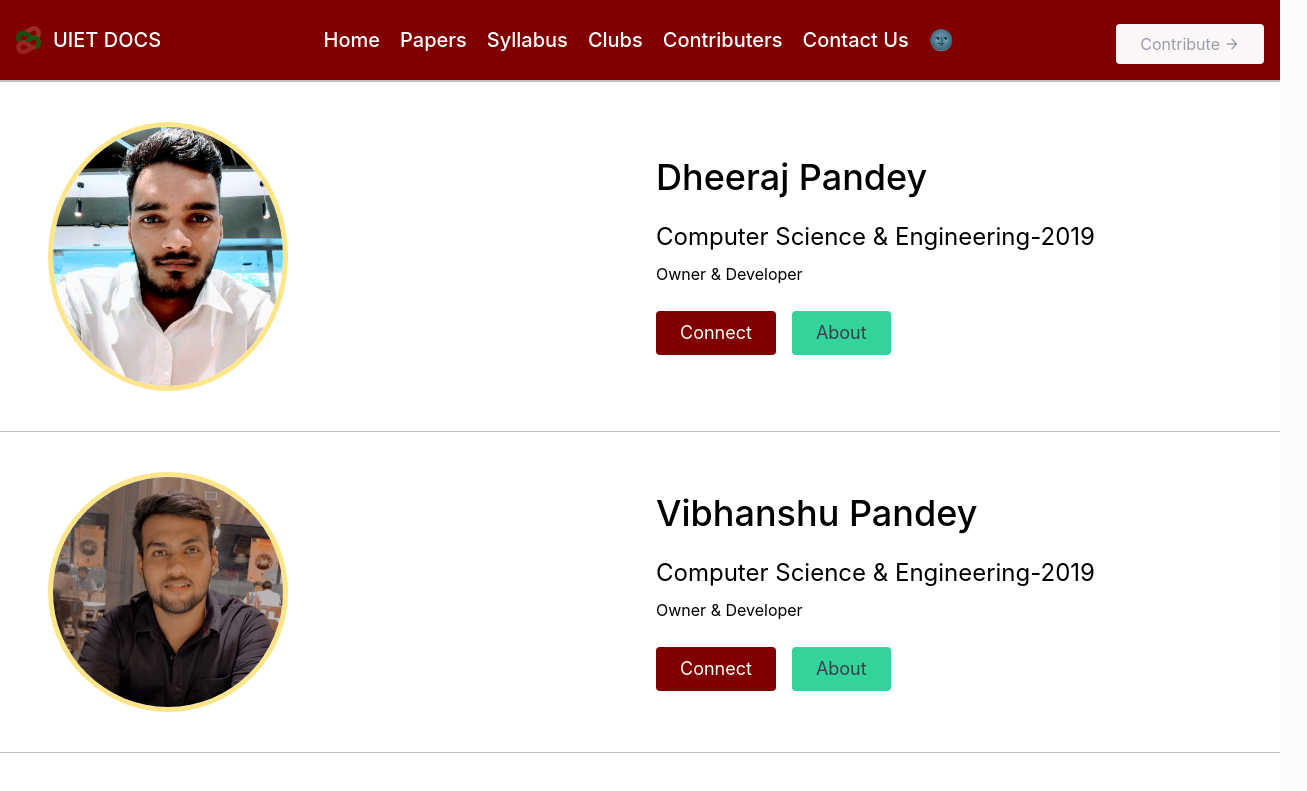
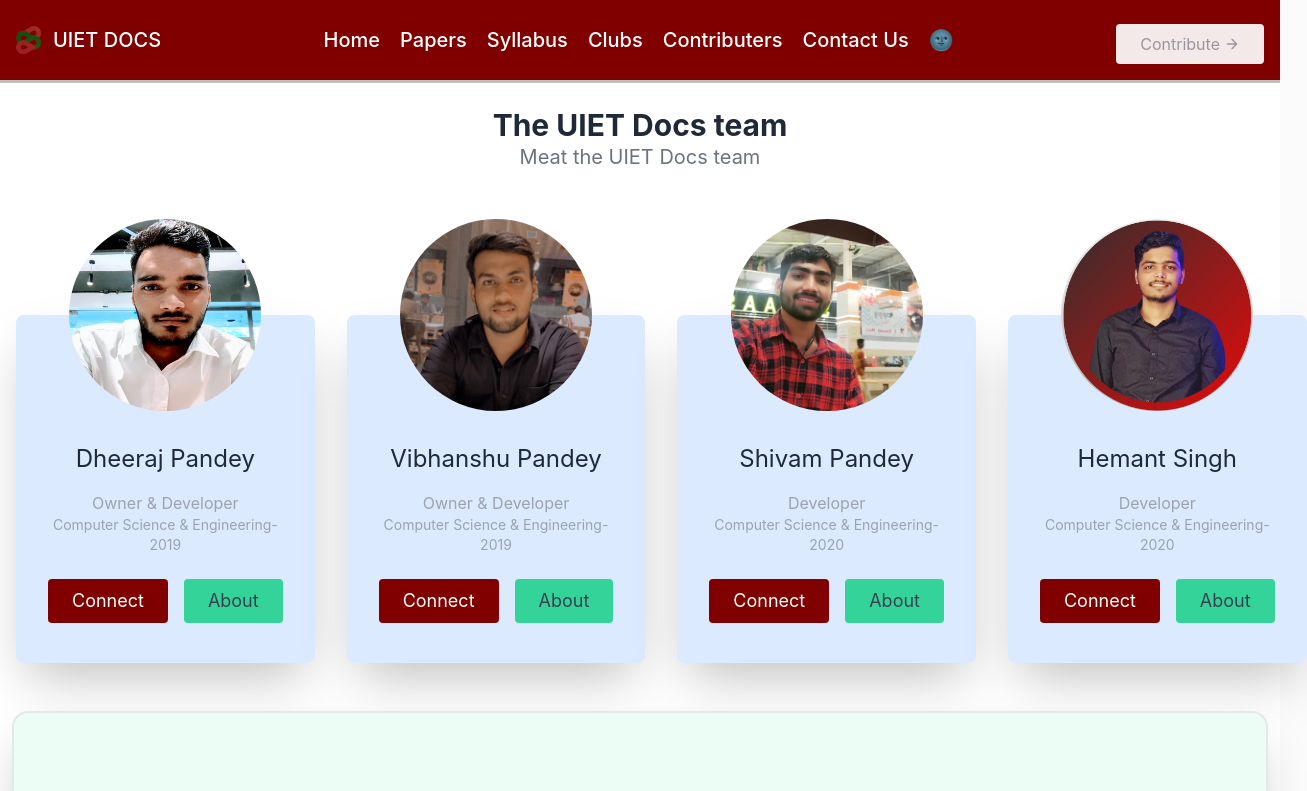
Before and after one commit to ivibhu05/uiet-docs-react, a React (Create React App) app: page /#/contact in a window 1280 px wide. Shown: the top 791 px of the page, 1307 px wide, since content can reach past the window. Built offline with nearby package versions, Linux system fonts and the light colour scheme.

Commit message:
team changed

```diff
--- a/src/components/contact/index.js
+++ b/src/components/contact/index.js
@@ -1,35 +1,48 @@
-import React from 'react';
-import { TEAM } from '../../utils/team';
+import React from "react";
+import { TEAM } from "../../utils/team";
 
 const Contact = () => {
   return (
     <>
       <hr />
+
+      <hr />
+
+      <hr />
+      <br />
+
+
+      {/* New Team */}
+
+      <p class="text-center text-3xl font-bold text-gray-800 dark:text-white">
+        The UIET Docs team
+    </p>
+    <p class="text-center mb-12 text-xl font-normal text-gray-500 dark:text-gray-300">
+        Meat the UIET Docs team
+    </p>
+      <div class="md:flex gap-8  ml-4 mr-4">
+
+
       {TEAM?.map(({ name, branch, role, linkedin, portfolio, photo }) => (
-        <div>
-          <hr />
-          <section className=" body-font">
-            <div className="container mx-auto flex px-5 py-10 md:flex-row flex-col items-center">
-              <div className="lg:max-w-lg lg:w-full md:w-1/2 w-5/6 mb-10 md:mb-0">
+
+        <div class="md:w-1/10 text-center mb-8 md:mb-0 ">
+
           <img
-                  className="object-cover object-center rounded-circle border-5 border-yellow-200 border-solid
-                bg-green-400 w-60 h-30 "
-                  alt="hero"
+            class="w-48 h-48 rounded-circle mx-auto -mb-24 "
             src={photo}
+            alt="Avatar Jacky"
           />
-              </div>
-              <div className="lg:flex-grow md:w-1/2 lg:pl-24 md:pl-16 flex flex-col md:items-start md:text-left items-center text-center">
-                <h1 className="title-font sm:text-4xl text-3xl mb-4 font-medium ">
-                  {name}
-                </h1>
-                <h3 className="title-font sm:text-2xl text-2xl mb-2 font-small ">
+          <div class="bg-blue-100 shadow-2xl rounded-lg px-8 pt-32 pb-10 text-gray-400">
+            <h3 class="font-title text-gray-800 text-2xl mb-3">{name}</h3>
+            <p class="font-body">{role}</p>
+            <p class="font-body text-sm mb-4">
               {branch}
-                </h3>
-                <p className="mb-4 leading-relaxed">{role}</p>
+            </p>
+
             <div className="flex justify-center">
                   <a href={linkedin} target="_blank" rel="noreferrer">
                     <button
-                      style={{ backgroundColor: 'rgb(128,0,0' }}
+                      style={{ backgroundColor: "rgb(128,0,0" }}
                       className="inline-flex text-white  border-0 py-2 px-6 focus:outline-none hover:bg-indigo-600 rounded text-lg"
                     >
                       Connect
@@ -43,13 +56,14 @@ const Contact = () => {
                   </a>
                 </div>
           </div>
-            </div>
-          </section>
+
         </div>
          ))}
-      <hr />
 
-      <hr />
+      </div>
+
+      {/* new Team */}
+
       <div>
         <br />
         <br />
@@ -110,13 +124,13 @@ const Contact = () => {
                       id="message"
                       name="message"
                       className="w-full  bg-opacity-50 rounded border border-gray-300 focus:border-indigo-500 focus:bg-white focus:ring-2 focus:ring-indigo-200 h-32 text-base outline-none text-gray-700 py-1 px-3 resize-none leading-6 transition-colors duration-200 ease-in-out"
-                      defaultValue={''}
+                      defaultValue={""}
                     />
                   </div>
                 </div>
                 <div className="p-2 w-full ">
                   <button
-                    style={{ backgroundColor: 'rgb(128,0,0' }}
+                    style={{ backgroundColor: "rgb(128,0,0" }}
                     className=" flex mx-auto text-white transition duration-500 ease-in-out bg-blue-600 hover:bg-red-600 transform hover:-translate-y-1 hover:scale-110  border-0 py-2 px-8 focus:outline-none hover:bg-indigo-600 rounded text-lg "
                   >
                     Submit
@@ -128,7 +142,6 @@ const Contact = () => {
         </section>
         <br />
         <br />
-
       </div>
     </>
   );
--- a/src/containers/cse-papers/index.js
+++ b/src/containers/cse-papers/index.js
@@ -18,7 +18,7 @@ const CsePapers = () => {
           </div>
           <div className="pl-5 pr-5">
             <div class="flex flex-wrap w-full flex-col items-center text-center">
-              <h1 class="py-2 px-4  bg-gradient-to-r from-green-400 to-blue-500 text-white w-40 transition ease-in duration-200 text-center text-base font-semibold shadow-md focus:outline-none focus:ring-2 focus:ring-offset-2 rounded-xl text-2xl">
+              <h1 class="py-2 px-4  bg-gradient-to-r from-green-400 to-blue-500 text-white w-40 transition ease-in duration-200 text-center text-base font-semibold shadow-md focus:outline-none focus:ring-2 focus:ring-offset-2 rounded text-2xl">
                 YEAR I
               </h1>
             </div>
@@ -46,7 +46,7 @@ const CsePapers = () => {
               </div>
             </div>
             <div class="flex flex-wrap w-full  flex-col items-center text-center">
-              <h1 class="py-2 px-4  bg-gradient-to-r from-green-400 to-blue-500 text-white w-40 transition ease-in duration-200 text-center text-base font-semibold shadow-md focus:outline-none focus:ring-2 focus:ring-offset-2 rounded-xl text-2xl">
+              <h1 class="py-2 px-4  bg-gradient-to-r from-green-400 to-blue-500 text-white w-40 transition ease-in duration-200 text-center text-base font-semibold shadow-md focus:outline-none focus:ring-2 focus:ring-offset-2 rounded text-2xl">
                 YEAR II
               </h1>
             </div>
@@ -74,7 +74,7 @@ const CsePapers = () => {
               </div>
             </div>
             <div class="flex flex-wrap w-full  flex-col items-center text-center">
-              <h1 class="py-2 px-4  bg-gradient-to-r from-green-400 to-blue-500 text-white w-40 transition ease-in duration-200 text-center text-base font-semibold shadow-md focus:outline-none focus:ring-2 focus:ring-offset-2 rounded-xl text-2xl">
+              <h1 class="py-2 px-4  bg-gradient-to-r from-green-400 to-blue-500 text-white w-40 transition ease-in duration-200 text-center text-base font-semibold shadow-md focus:outline-none focus:ring-2 focus:ring-offset-2 rounded text-2xl">
                 YEAR III
               </h1>
             </div>
@@ -103,7 +103,7 @@ const CsePapers = () => {
               </div>
             </div>
             <div class="flex flex-wrap w-full  flex-col items-center text-center">
-              <h1 class="py-2 px-4  bg-gradient-to-r from-green-400 to-blue-500 text-white w-40 transition ease-in duration-200 text-center text-base font-semibold shadow-md focus:outline-none focus:ring-2 focus:ring-offset-2 rounded-xl text-2xl">
+              <h1 class="py-2 px-4  bg-gradient-to-r from-green-400 to-blue-500 text-white w-40 transition ease-in duration-200 text-center text-base font-semibold shadow-md focus:outline-none focus:ring-2 focus:ring-offset-2 rounded text-2xl">
                 YEAR IV
               </h1>
             </div>
--- a/src/utils/team/index.js
+++ b/src/utils/team/index.js
@@ -20,6 +20,8 @@ export const TEAM = [
     portfolio: 'https://ivibhu05.github.io/Portfolio/',
     photo: Vibhanshu,
   },
+
+
   {
     name: 'Shivam Pandey',
     branch: 'Computer Science & Engineering-2020',
```
Lines whose indentation alone changed are shown as unchanged.
